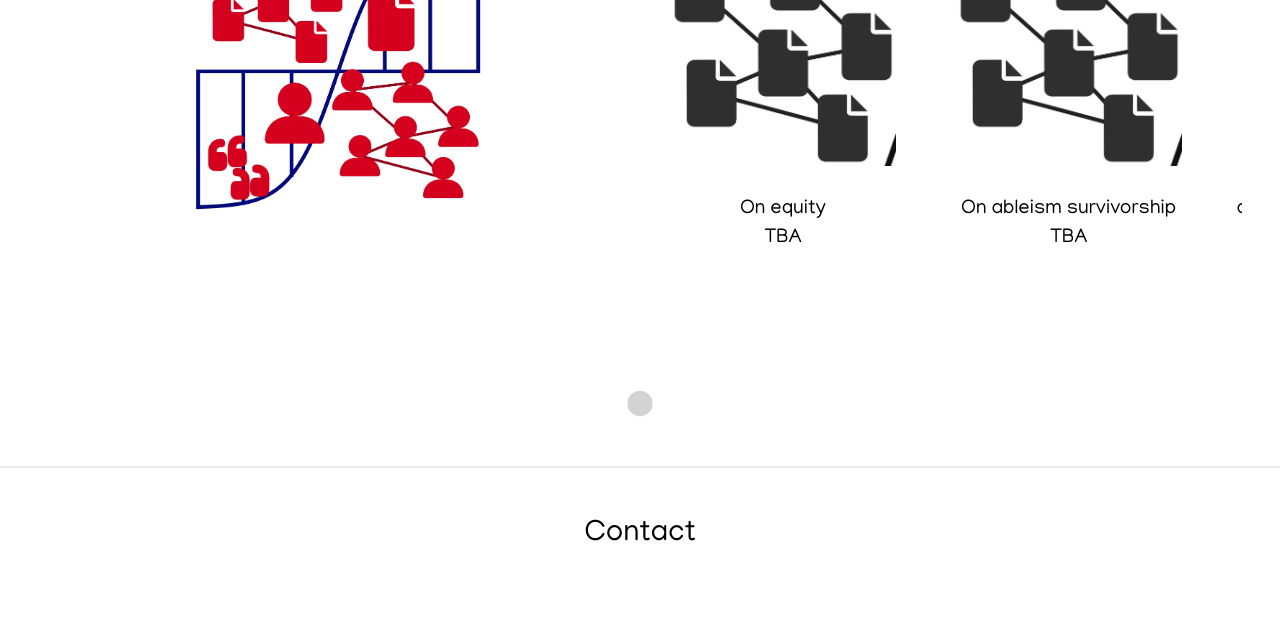
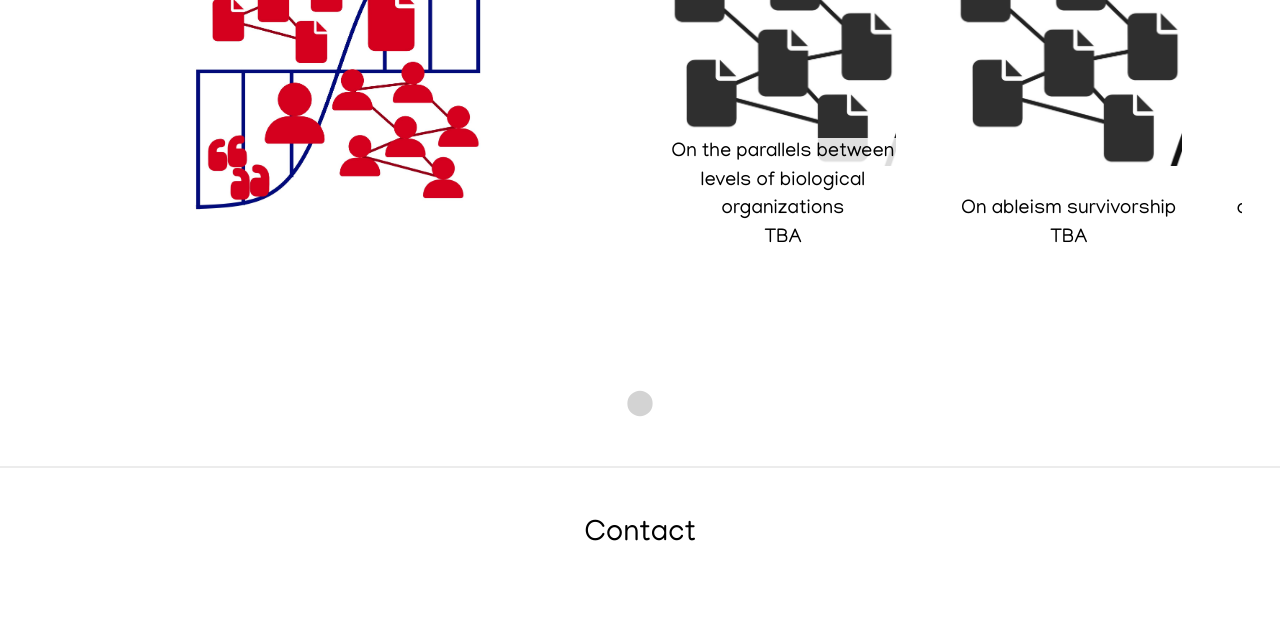
Before and after one commit to RohanDandage/RohanDandage.github.io, a website: page index.html in a window 1280 px wide. Shown: the part 2740-3367 px from the top of the page. Drawn offline with nearby package versions, Linux system fonts and the light colour scheme; grey boxes are pictures that could not be loaded.

Commit message:
Update index.html

```diff
--- a/index.html
+++ b/index.html
@@ -524,7 +524,7 @@
                                         <img class="gallery-item-animated" src="assets/decoding_crop4.jpg"/>
                                     </div>
                                     <div class="gallery-item-container-text-textbox">
-                                        <div class="gallery-item-full-name">On equity</div>
+                                        <div class="gallery-item-full-name">On the parallels between levels of biological organizations</div>
                                             <div class="gallery-item-details">
                                             </div>
                                         <div class="gallery-item-job-title">TBA</div>
```
